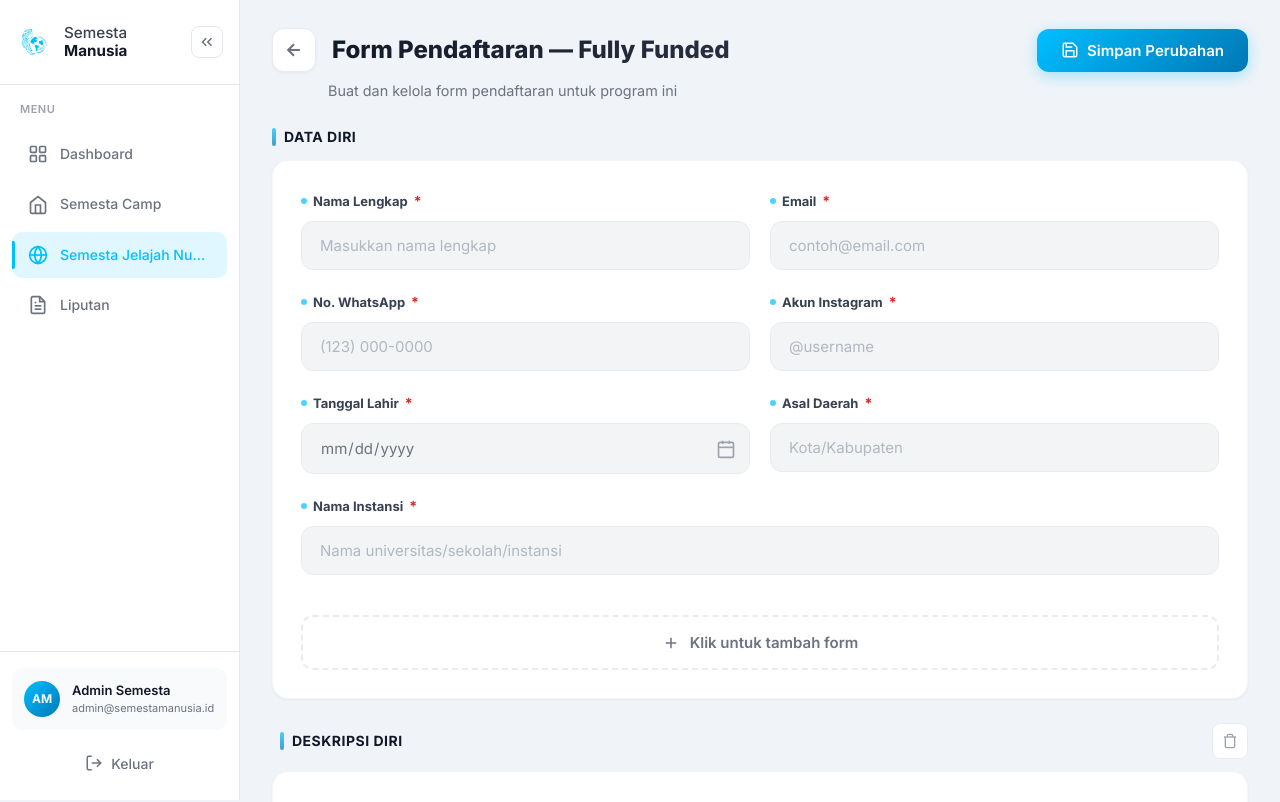
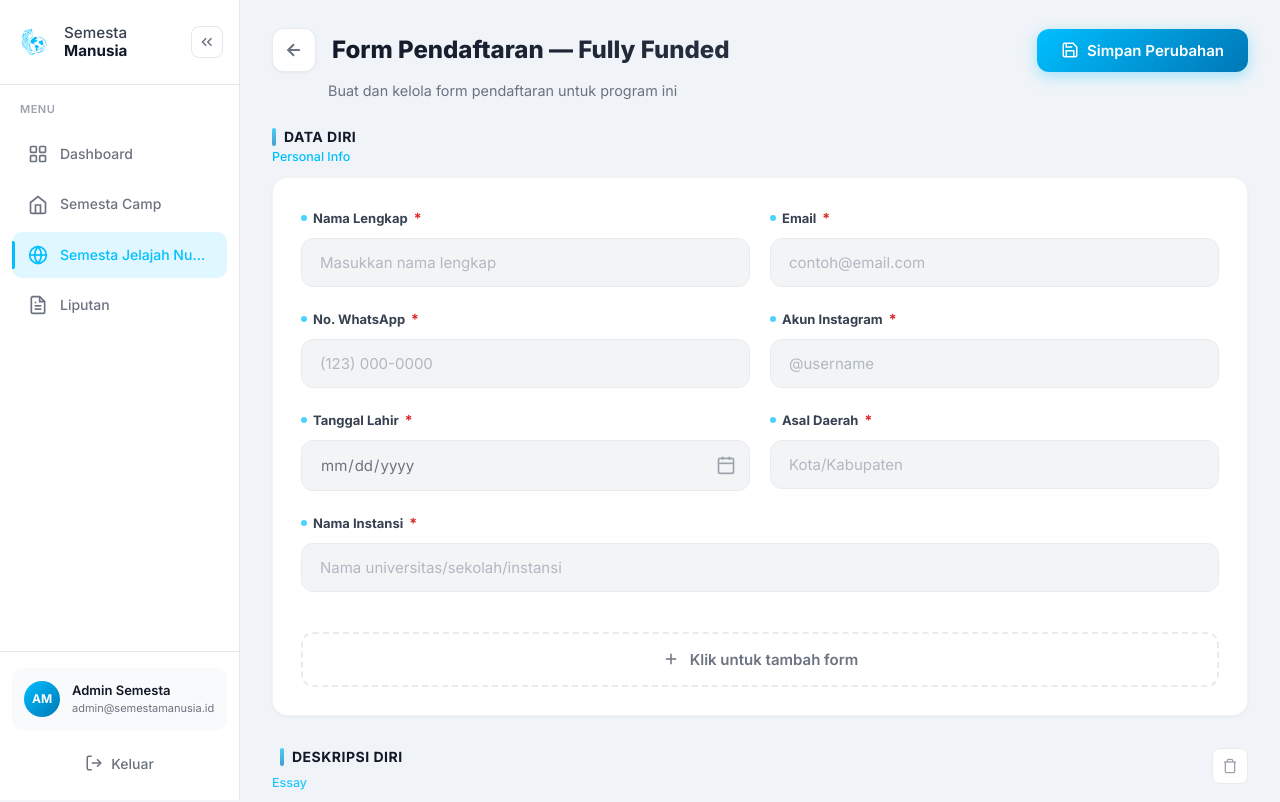
Before and after one commit to Danendra1-ux/semesta-manusia, a Next.js app: page /admin/sjn/1/formulir in a window 1280 px wide. Shown: the top 802 px of the page. Built offline with nearby package versions, Linux system fonts and the light colour scheme.

Commit message:
Initial commit

```diff
--- /dev/null
+++ b/lib/supabaseClient.js
@@ -0,0 +1,6 @@
+import { createBrowserClient } from '@supabase/ssr';
+
+export const supabase = createBrowserClient(
+  process.env.NEXT_PUBLIC_SUPABASE_URL,
+  process.env.NEXT_PUBLIC_SUPABASE_ANON_KEY
+);
--- a/package.json
+++ b/package.json
@@ -9,6 +9,8 @@
     "lint": "eslint"
   },
   "dependencies": {
+    "@supabase/ssr": "^0.12.0",
+    "@supabase/supabase-js": "^2.108.1",
     "next": "16.2.5",
     "react": "19.2.4",
     "react-dom": "19.2.4",
--- a/src/app/admin/semesta-camp/[id]/formulir/page.module.css
+++ b/src/app/admin/semesta-camp/[id]/formulir/page.module.css
@@ -120,6 +120,19 @@
 .backButton svg {
   width: 20px;
   height: 20px;
+}
+
+.sectionTitleGroup {
+  display: flex;
+  flex-direction: column;
+  gap: 2px;
+}
+
+.sectionDescription {
+  font-size: 0.78rem;
+  color: #00BFFF;
+  font-weight: 500;
+  line-height: 1.2;
 }
 
 .headerTitle {
--- a/src/app/admin/sjn/[id]/formulir/page.jsx
+++ b/src/app/admin/sjn/[id]/formulir/page.jsx
@@ -87,6 +87,7 @@ export default function FormulirSJNPage({ params }) {
     {
       id: "data-diri-fixed",
       title: "Data Diri",
+      description: "Personal Info",
       isFixed: true,
       fields: [
         { id: "f1", label: "Nama Lengkap", type: "teks", placeholder: "Masukkan nama lengkap", required: true, isFixed: true, value: "" },
@@ -101,6 +102,7 @@ export default function FormulirSJNPage({ params }) {
     {
       id: "deskripsi-diri",
       title: "Deskripsi Diri",
+      description: "Essay",
       isFixed: false,
       fields: [
         { id: "f8", label: `Jelaskan mengapa anda ingin bergabung dalam kegiatan ${programName}?`, type: "textarea", placeholder: "", required: true, isFixed: false, value: "" },
@@ -113,6 +115,7 @@ export default function FormulirSJNPage({ params }) {
     {
       id: "kelengkapan-persyaratan",
       title: "Kelengkapan Persyaratan",
+      description: "Documents",
       isFixed: false,
       fields: [
         { id: "f13", label: "Bukti follow Instagram Semesta Manusia Indonesia (@semestamanusiaa)", type: "upload", placeholder: "Unggah 1 file. Maks 100 MB.", required: true, isFixed: false, value: null },
@@ -134,6 +137,8 @@ export default function FormulirSJNPage({ params }) {
   // Editable title state
   const [editingTitle, setEditingTitle] = useState(null);
   const [titleValue, setTitleValue] = useState("");
+  const [editingDescription, setEditingDescription] = useState(null);
+  const [descriptionValue, setDescriptionValue] = useState("");
 
   const showToast = (msg) => {
     setToastMessage(msg);
@@ -317,8 +322,9 @@ export default function FormulirSJNPage({ params }) {
 
   const handleAddSection = () => {
     const newSection = {
-      id: `section-${Date.now()}`,
+      id: `section-${Date.now()}-${Math.random().toString(36).slice(2, 6)}`,
       title: "Section Baru",
+      description: "",
       isFixed: false,
       fields: [],
     };
@@ -351,6 +357,19 @@ export default function FormulirSJNPage({ params }) {
       prev.map((s) => (s.id === editingTitle ? { ...s, title: titleValue } : s))
     );
     setEditingTitle(null);
+  };
+
+  const startEditDescription = (sectionId, currentDescription) => {
+    setEditingDescription(sectionId);
+    setDescriptionValue(currentDescription || "");
+  };
+
+  const handleDescriptionChange = () => {
+    if (!editingDescription) return;
+    setSections((prev) =>
+      prev.map((s) => (s.id === editingDescription ? { ...s, description: descriptionValue } : s))
+    );
+    setEditingDescription(null);
   };
 
   const handleSave = () => {
@@ -410,12 +429,41 @@ export default function FormulirSJNPage({ params }) {
                         autoFocus
                       />
                     ) : (
+                      <div className={styles.sectionTitleGroup}>
                         <h2
                           className={`${styles.sectionTitle} ${!section.isFixed ? styles.sectionTitleEditable : ""}`}
                           onClick={() => !section.isFixed && startEditTitle(section.id, section.title)}
                         >
                           {section.title}
                         </h2>
+
+                        {/* Description — editable jika tidak fixed */}
+                        {!section.isFixed ? (
+                          editingDescription === section.id ? (
+                            <input
+                              type="text"
+                              className={styles.sectionDescriptionInput}
+                              value={descriptionValue}
+                              onChange={(e) => setDescriptionValue(e.target.value)}
+                              onBlur={handleDescriptionChange}
+                              onKeyDown={(e) => e.key === "Enter" && handleDescriptionChange()}
+                              placeholder="Deskripsi section..."
+                              autoFocus
+                            />
+                          ) : (
+                            <span
+                              className={`${styles.sectionDescription} ${styles.sectionDescriptionEditable}`}
+                              onClick={() => startEditDescription(section.id, section.description)}
+                            >
+                              {section.description || "Klik untuk tambah deskripsi..."}
+                            </span>
+                          )
+                        ) : (
+                          section.description && (
+                            <span className={styles.sectionDescription}>{section.description}</span>
+                          )
+                        )}
+                      </div>
                     )}
                     {!section.isFixed && (
                       <button
@@ -469,7 +517,7 @@ export default function FormulirSJNPage({ params }) {
           {/* Add Section Card */}
           <div className={styles.section}>
             <div className={styles.addSectionCard} onClick={handleAddSection}>
-              <button className={styles.addSectionBtn} onClick={handleAddSection}>
+              <button className={styles.addSectionBtn}>
                 <svg viewBox="0 0 24 24" fill="none" stroke="currentColor" strokeWidth="2.5">
                   <line x1="12" y1="5" x2="12" y2="19" />
                   <line x1="5" y1="12" x2="19" y2="12" />
--- a/src/app/admin/sjn/[id]/formulir/page.module.css
+++ b/src/app/admin/sjn/[id]/formulir/page.module.css
@@ -120,6 +120,41 @@
 .backButton svg {
   width: 20px;
   height: 20px;
+}
+
+.sectionTitleGroup {
+  display: flex;
+  flex-direction: column;
+  gap: 2px;
+}
+
+.sectionDescription {
+  font-size: 0.78rem;
+  color: #00BFFF;
+  font-weight: 500;
+  line-height: 1.2;
+}
+
+.sectionDescriptionInput {
+  font-size: 0.78rem;
+  color: #00BFFF;
+  background: transparent;
+  border: none;
+  border-bottom: 1px solid #00BFFF;
+  outline: none;
+  padding: 1px 2px;
+  width: 160px;
+}
+
+.sectionDescriptionEditable {
+  cursor: pointer;
+  opacity: 0.85;
+  transition: opacity 0.15s;
+}
+
+.sectionDescriptionEditable:hover {
+  opacity: 1;
+  text-decoration: underline dotted;
 }
 
 .headerTitle {
```
Also changed, not shown: lib/supabaseServer.js (added, +17 -0 lines), src/app/admin/semesta-camp/[id]/formulir/page.jsx (+49 -2 lines), 1 other file (tests, documents, lock files or other folders). Lines whose indentation alone changed are shown as unchanged.
